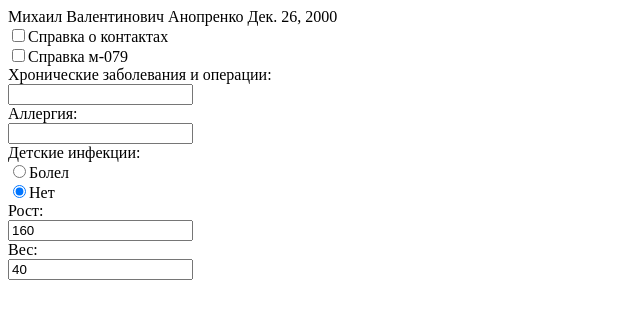
After one commit to 98016071/iMedpunkt, a Django app: page /student/1 in a window 1280 px wide. The commit adds this page. Shown: the top 319 px of the page, without its empty margins (0-640 px from the left). Run offline with Django 3.2, Linux system fonts and the light colour scheme; data comes from the database, SQL or seed files in the repository; parts of the project's set-up code (start-up, migrations or seed data) failed here and were passed over.

Commit message:
Added DB

```diff
--- /dev/null
+++ b/iMedpunkt/templates/student.html
@@ -0,0 +1,35 @@
+<!DOCTYPE html>
+<html>
+<head lang="en">
+    <meta charset="UTF-8">
+    <title></title>
+</head>
+<body>
+{{ stud.first_name }} {{ stud.patron }} {{ stud.last_name }} {{ stud.birth_date }}
+<form action=''>
+    <label><input type="checkbox"/>Справка о контактах</label>
+    <br>
+    <label><input type="checkbox"/>Справка м-079</label>
+    <br>
+    Хронические заболевания и операции:<br>
+    <input type="text" width="50"/> <br>
+    Аллергия:<br>
+    <input type="text" width="50"/><br>
+    Детские инфекции:<br>
+    <label>
+        <input type="radio" name="radio1"/>Болел
+    </label><br>
+    <label>
+        <input type="radio" name="radio1" checked>Нет
+    </label><br>
+    Рост:<br>
+    <input type="text" value={{ stud.height }}><br>
+    Вес:<br>
+    <input type="text" value={{ stud.weight }}>
+
+
+
+
+</form>
+</body>
+</html>
--- a/iMedpunkt/templates/students_list.html
+++ b/iMedpunkt/templates/students_list.html
@@ -41,7 +41,7 @@
     {% for stud in students %}
     <tr class="student">
         <td class="student">
-            {{ stud }}
+            <a href={% url 'student' stud.id %}> {{ stud }} </a>
         </td>
         <td class="student">
             {{ stud.age }}
--- a/iMedpunkt/urls.py
+++ b/iMedpunkt/urls.py
@@ -1,7 +1,8 @@
 from django.conf.urls import patterns, url
-from iMedpunkt.views import student_list, root
+from iMedpunkt.views import student_list, root, student
 
 urlpatterns = patterns('',
+    url(r'^student/(?P<student_id>\d+)$', student, name='student'),
     url(r'^student_list$', student_list, name='student_list'),
     url(r'^$', root, name='root')
 )
--- a/iMedpunkt/views.py
+++ b/iMedpunkt/views.py
@@ -16,5 +16,15 @@ def student_list(request):
     })
     return HttpResponse(template.render(context))
 
+
+def student(request, student_id):
+    stud = Student.objects.get(pk=student_id)
+    template = loader.get_template('student.html')
+    context = RequestContext(request, {
+        'stud': stud
+    })
+    return HttpResponse(template.render(context))
+
+
 def root(request):
-    return HttpResponse("<a href='hello'>to Hello</a>")
+    return HttpResponse("<a href='student_list'>to student list</a>")
```
